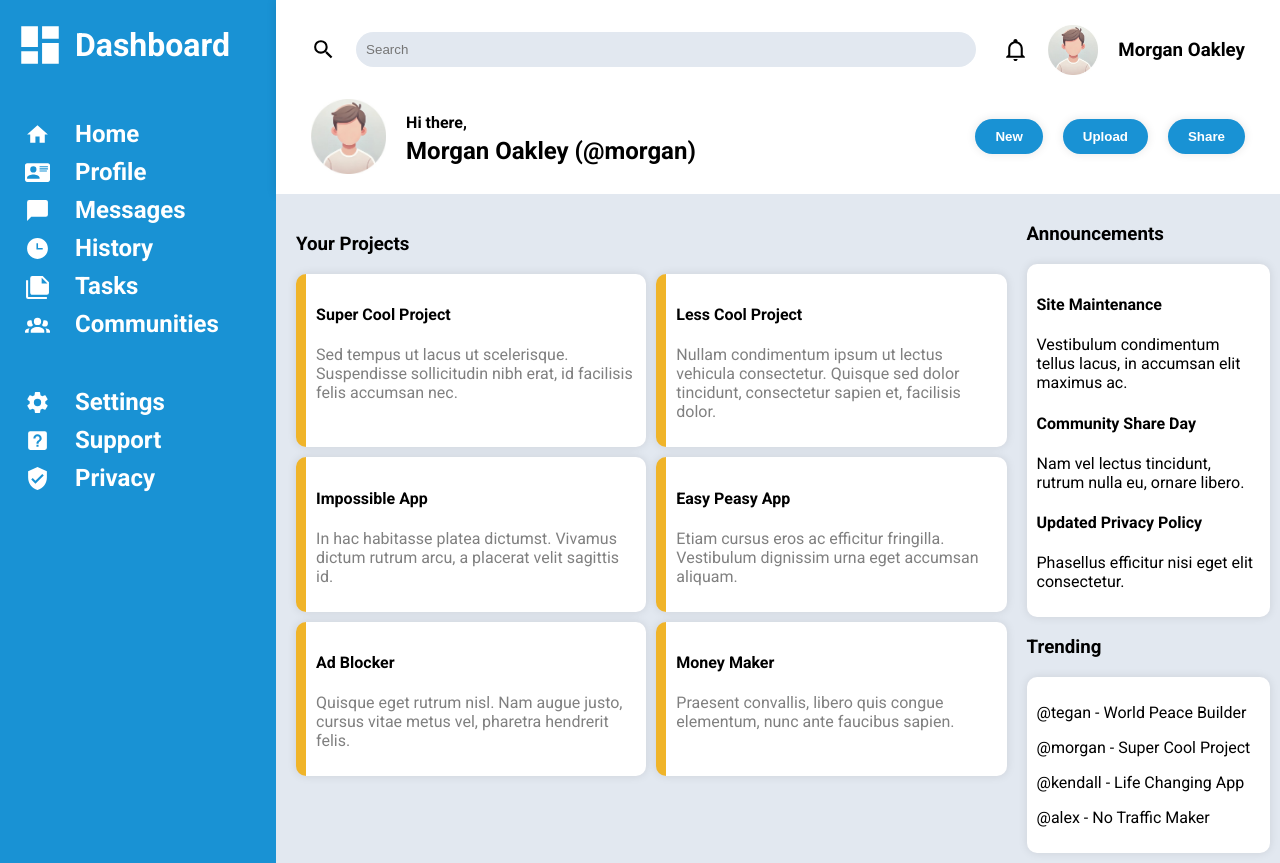
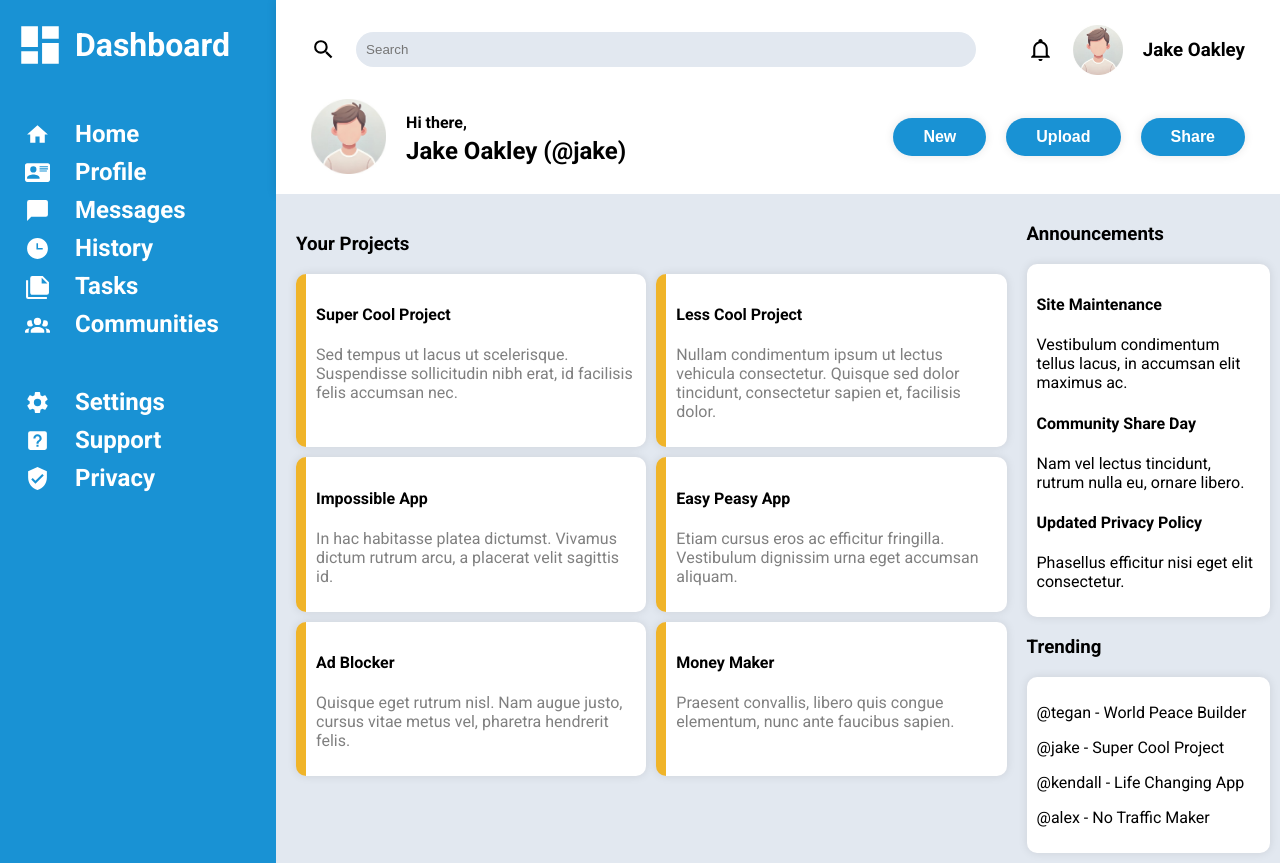
Before and after one commit to Gonalgar/admin-dashboard, a plain HTML site: page index.html in a window 1280 px wide. Drawn offline with Linux system fonts and the light colour scheme.

Commit message:
Fix buttons size

```diff
--- a/index.html
+++ b/index.html
@@ -79,7 +79,7 @@
             <div class="right">
                 <img class="icon" src="icons/bell-outline.svg">
                 <img class="profile" src="icons/profilephoto.jpg">
-                <h3>Morgan Oakley</h3>
+                <h3>Jake Oakley</h3>
             </div>
         </div>
         <div class="subheader-2">
@@ -87,7 +87,7 @@
                 <img src="icons/profilephoto.jpg">
                 <div class="greeting">
                     <p>Hi there,</p>
-                    <h2>Morgan Oakley (@morgan)</h2>
+                    <h2>Jake Oakley (@jake)</h2>
                 </div>
             </div>
 
@@ -162,7 +162,7 @@
                         <p>@tegan - World Peace Builder</p>
                     </div>
                     <div class="card">
-                        <p>@morgan - Super Cool Project</p>
+                        <p>@jake - Super Cool Project</p>
                     </div>
                     <div class="card">
                         <p>@kendall - Life Changing App</p>
--- a/style.css
+++ b/style.css
@@ -147,13 +147,14 @@ body {
 }
 
 button {
-    padding: 10px 20px;
+    padding: 10px 30px;
     border-radius: 20px;
     border: none;
     background-color: #1992d4;
     color: white;
     box-shadow: 0 0 10px rgba(0, 0, 0, 0.1);
     font-weight: bold;
+    font-size: medium;
 }
 
 .subheader-2 img {
```
